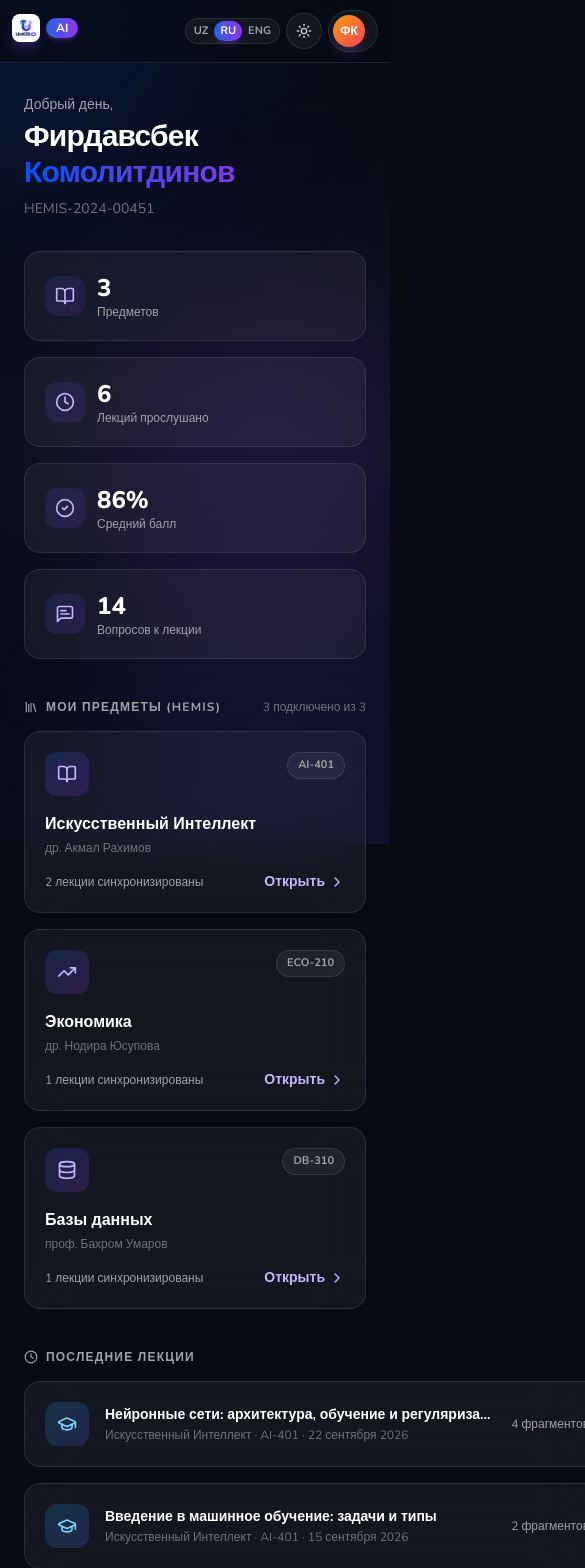
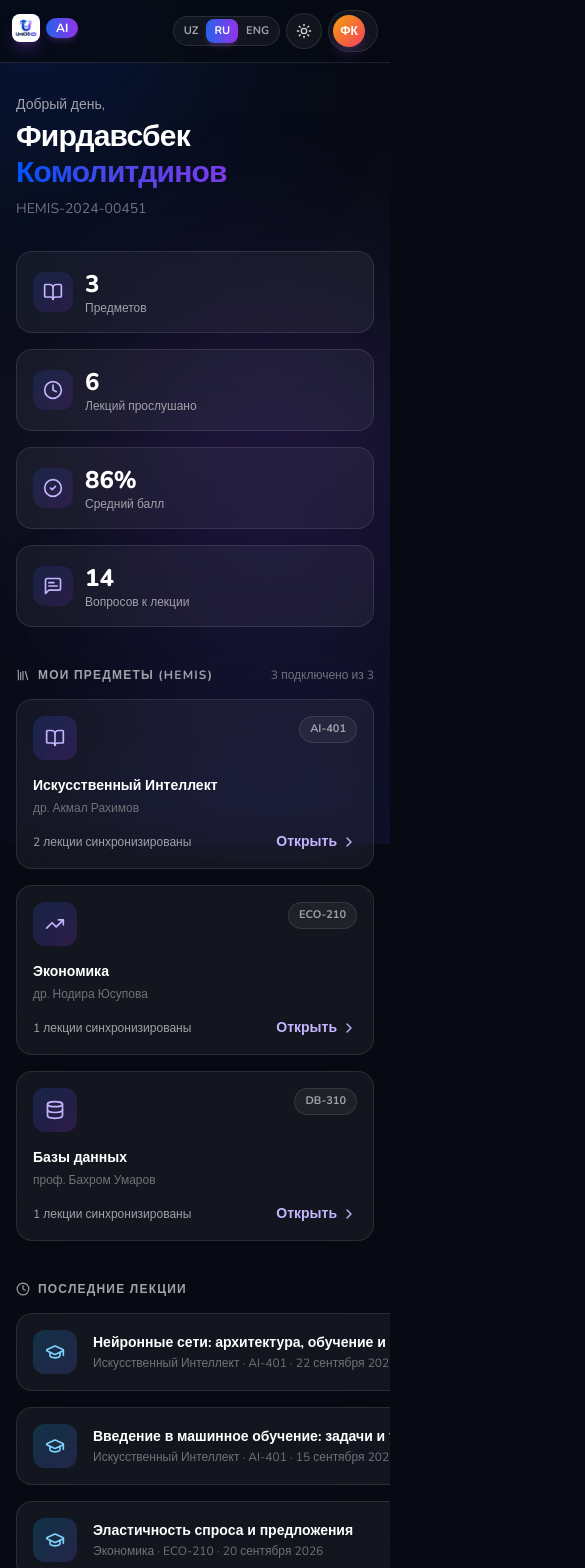
Before and after one commit to Ferdinant2000/unios-ai, a Next.js app: page /student in a window 390 px wide. Shown: the top 1568 px of the page, 585 px wide, since content can reach past the window. Built offline with nearby package versions, Linux system fonts and the light colour scheme.

Commit message:
fix(student): resolve mobile viewport clipping and responsive overflow bugs

```diff
--- a/src/app/professor/live/[id]/page.tsx
+++ b/src/app/professor/live/[id]/page.tsx
@@ -278,7 +278,7 @@ export default function LiveLecturePage() {
             </FadeIn>
 
             <FadeIn delay={0.05}>
-              <GlassCard className="p-6">
+              <GlassCard>
                 <div className="mb-4 flex items-center gap-2">
                   <Cpu className="h-4 w-4 text-amber-500" />
                   <h3 className="text-sm font-bold text-slate-900 dark:text-white">
@@ -316,7 +316,7 @@ export default function LiveLecturePage() {
             </FadeIn>
 
             <FadeIn delay={0.1}>
-              <GlassCard className="p-6">
+              <GlassCard>
                 <div className="mb-4 flex items-center gap-2">
                   <RefreshCw className="h-4 w-4 text-indigo-500 dark:text-sky-300" />
                   <h3 className="text-sm font-bold text-slate-900 dark:text-white">
@@ -402,7 +402,7 @@ export default function LiveLecturePage() {
             </FadeIn>
 
             <FadeIn delay={0.05}>
-              <GlassCard className="p-5" interactive={false}>
+              <GlassCard interactive={false}>
                 <div className="mb-3 flex items-center gap-2">
                   <Activity className="h-4 w-4 text-emerald-500" />
                   <h3 className="text-sm font-bold text-slate-900 dark:text-white">
--- a/src/app/professor/page.tsx
+++ b/src/app/professor/page.tsx
@@ -72,7 +72,7 @@ export default function ProfessorDashboard() {
         <section className="mt-8 grid gap-4 sm:grid-cols-2 lg:grid-cols-4">
           {STAT_ICONS.map((Icon, index) => (
             <FadeIn key={statLabels[index]} delay={index * 0.04}>
-              <GlassCard className="p-5">
+              <GlassCard>
                 <div className="flex items-center gap-3">
                   <div className="flex h-10 w-10 items-center justify-center rounded-xl bg-gradient-to-br from-blue-600/15 via-indigo-600/15 to-purple-600/15 text-indigo-500 dark:text-violet-300">
                     <Icon className="h-5 w-5" />
--- a/src/app/student/lecture/[id]/page.tsx
+++ b/src/app/student/lecture/[id]/page.tsx
@@ -218,7 +218,7 @@ export default function LecturePage() {
             </FadeIn>
 
             <FadeIn delay={0.05}>
-              <GlassCard className="p-5">
+              <GlassCard>
                 <div className="flex items-center gap-5">
                   <button
                     onClick={() => setPlaying((prev) => !prev)}
--- a/src/app/student/page.tsx
+++ b/src/app/student/page.tsx
@@ -52,10 +52,10 @@ export default function StudentDashboard() {
   const statIcons = STAT_ICONS;
 
   return (
-    <main className="min-h-screen">
+    <main className="min-h-screen w-full max-w-full overflow-x-hidden">
       <Header user={STUDENT} />
 
-      <div className="mx-auto w-full max-w-6xl px-6 pb-20">
+      <div className="mx-auto w-full max-w-6xl px-4 pb-20 sm:px-6">
         <section className="pt-8">
           <p className="text-sm text-slate-500 dark:text-zinc-400">
             {t("goodDay")},
@@ -68,10 +68,10 @@ export default function StudentDashboard() {
           </p>
         </section>
 
-        <section className="mt-8 grid gap-4 sm:grid-cols-2 lg:grid-cols-4">
+        <section className="mt-8 grid grid-cols-1 gap-4 sm:grid-cols-2 lg:grid-cols-4">
           {statIcons.map((Icon, index) => (
             <FadeIn key={statLabels[index]} delay={index * 0.04}>
-              <GlassCard className="p-5">
+              <GlassCard>
                 <div className="flex items-center gap-3">
                   <div className="flex h-10 w-10 items-center justify-center rounded-xl bg-gradient-to-br from-blue-600/15 to-purple-600/15 text-indigo-500 dark:text-violet-300">
                     <Icon className="h-5 w-5" />
@@ -102,26 +102,26 @@ export default function StudentDashboard() {
             </div>
           </FadeIn>
 
-          <div className="grid gap-4 md:grid-cols-3">
+          <div className="grid w-full grid-cols-1 gap-4 sm:gap-6 lg:grid-cols-3">
             {COURSES.map((course, index) => {
               const lecture = getLecturesByCourse(course.id)[0];
               const icons = [BookOpen, TrendingUp, Database];
               const Icon = icons[index % icons.length];
               return (
                 <FadeIn key={course.id} delay={index * 0.05}>
-                  <GlassCard className="group h-full">
+                  <GlassCard className="group h-full w-full">
                     <div className="mb-4 flex items-start justify-between">
                       <div className="flex h-11 w-11 items-center justify-center rounded-xl bg-gradient-to-br from-blue-600/20 to-purple-600/20 text-indigo-500 dark:text-violet-300">
                         <Icon className="h-5 w-5" />
                       </div>
-                      <span className="rounded-full border border-slate-200 bg-white px-2.5 py-1 text-[11px] font-bold text-slate-500 dark:border-white/10 dark:bg-white/5 dark:text-zinc-400">
+                      <span className="shrink-0 rounded-full border border-slate-200 bg-white px-2.5 py-1 text-[11px] font-bold text-slate-500 dark:border-white/10 dark:bg-white/5 dark:text-zinc-400">
                         {course.code}
                       </span>
                     </div>
-                    <h3 className="font-bold text-slate-900 dark:text-white">
+                    <h3 className="truncate pr-2 text-sm font-semibold text-slate-900 dark:text-white sm:text-base">
                       {course.title}
                     </h3>
-                    <p className="mt-1 text-xs text-slate-400 dark:text-zinc-500">
+                    <p className="mt-1 truncate text-xs text-slate-400 dark:text-zinc-500">
                       {course.professorName}
                     </p>
                     <div className="mt-4 flex items-center justify-between">
@@ -166,7 +166,7 @@ export default function StudentDashboard() {
                         <p className="truncate text-sm font-bold text-slate-900 dark:text-white">
                           {lecture.title}
                         </p>
-                        <p className="mt-0.5 text-xs text-slate-400 dark:text-zinc-500">
+                        <p className="mt-0.5 truncate text-xs text-slate-400 dark:text-zinc-500">
                           {course?.title} · {course?.code} · {lecture.date}
                         </p>
                       </div>
@@ -189,7 +189,7 @@ export default function StudentDashboard() {
                 </SectionLabel>
               </FadeIn>
               <FadeIn delay={0.05}>
-                <GlassCard className="mt-4 p-5">
+                <GlassCard className="mt-4">
                   <div className="flex h-32 items-end justify-around gap-3 border-b border-slate-200 pb-2 dark:border-white/10">
                     {GPA_BARS.map((bar) => (
                       <div key={bar.label} className="flex w-full flex-col items-center gap-2">
@@ -222,7 +222,7 @@ export default function StudentDashboard() {
                 </SectionLabel>
               </FadeIn>
               <FadeIn delay={0.05}>
-                <GlassCard className="mt-4 p-5">
+                <GlassCard className="mt-4">
                   <div className="mb-3 flex items-center gap-3">
                     <Avatar name={STUDENT.name} size="sm" />
                     <div>
--- a/src/components/layout/Header.tsx
+++ b/src/components/layout/Header.tsx
@@ -41,8 +41,8 @@ export default function Header({
   };
 
   return (
-    <header className="sticky top-0 z-40 border-b border-slate-200/70 bg-slate-50/70 backdrop-blur-xl dark:border-white/10 dark:bg-ink/70">
-      <div className="mx-auto flex w-full max-w-7xl items-center justify-between gap-1.5 px-3 py-2.5 sm:gap-4 sm:px-6">
+    <header className="sticky top-0 z-50 w-full border-b border-slate-200/50 bg-slate-50/80 backdrop-blur-md dark:border-white/10 dark:bg-ink/80">
+      <div className="mx-auto flex w-full max-w-7xl items-center justify-between gap-2 px-3 py-2.5 sm:px-6">
         <div className="flex min-w-0 items-center gap-1.5 sm:gap-3">
           {showBack && (
             <button
@@ -71,7 +71,7 @@ export default function Header({
                 onClick={() => setLang(item.value)}
                 aria-pressed={lang === item.value}
                 className={cn(
-                  "rounded-full px-1.5 py-0.5 text-[11px] font-bold transition-all duration-150 active:scale-95 sm:px-3 sm:py-1 sm:text-xs",
+                  "rounded-lg px-2 py-1 text-[11px] font-bold transition-all duration-150 active:scale-95 sm:px-3 sm:py-1.5 sm:text-xs",
                   lang === item.value
                     ? "bg-gradient-to-r from-blue-600 to-purple-600 text-white shadow-md shadow-purple-500/20"
                     : "text-slate-500 hover:text-slate-800 dark:text-zinc-400 dark:hover:text-white",
--- a/src/components/primitives.tsx
+++ b/src/components/primitives.tsx
@@ -13,7 +13,7 @@ export function GlassCard({
   return (
     <div
       className={cn(
-        "glass p-5",
+        "glass p-4 sm:p-5",
         interactive && "interactive-card",
         className,
       )}
--- a/src/components/ui/Logo.tsx
+++ b/src/components/ui/Logo.tsx
@@ -97,7 +97,7 @@ export default function Logo({
         className={cn(
           "font-extrabold tracking-tight text-slate-900 dark:text-white",
           sizes.text,
-          hideWordmarkOnMobile && "hidden sm:inline-flex",
+          hideWordmarkOnMobile && "hidden md:inline-flex",
         )}
       >
         UniOS
@@ -106,7 +106,7 @@ export default function Logo({
         className={cn(
           "ai-badge",
           sizes.badge,
-          hideWordmarkOnMobile && "hidden sm:inline-flex",
+          hideWordmarkOnMobile && "hidden md:inline-flex",
         )}
       >
         AI
```
